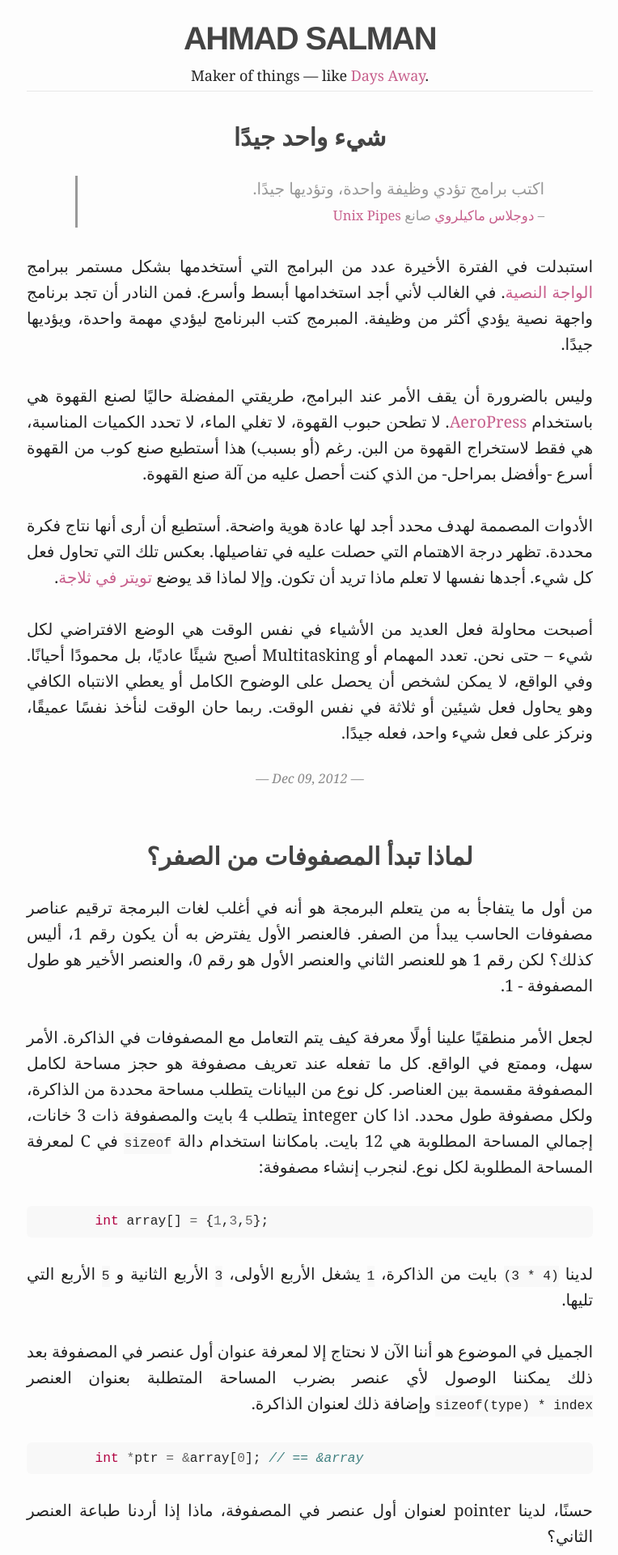
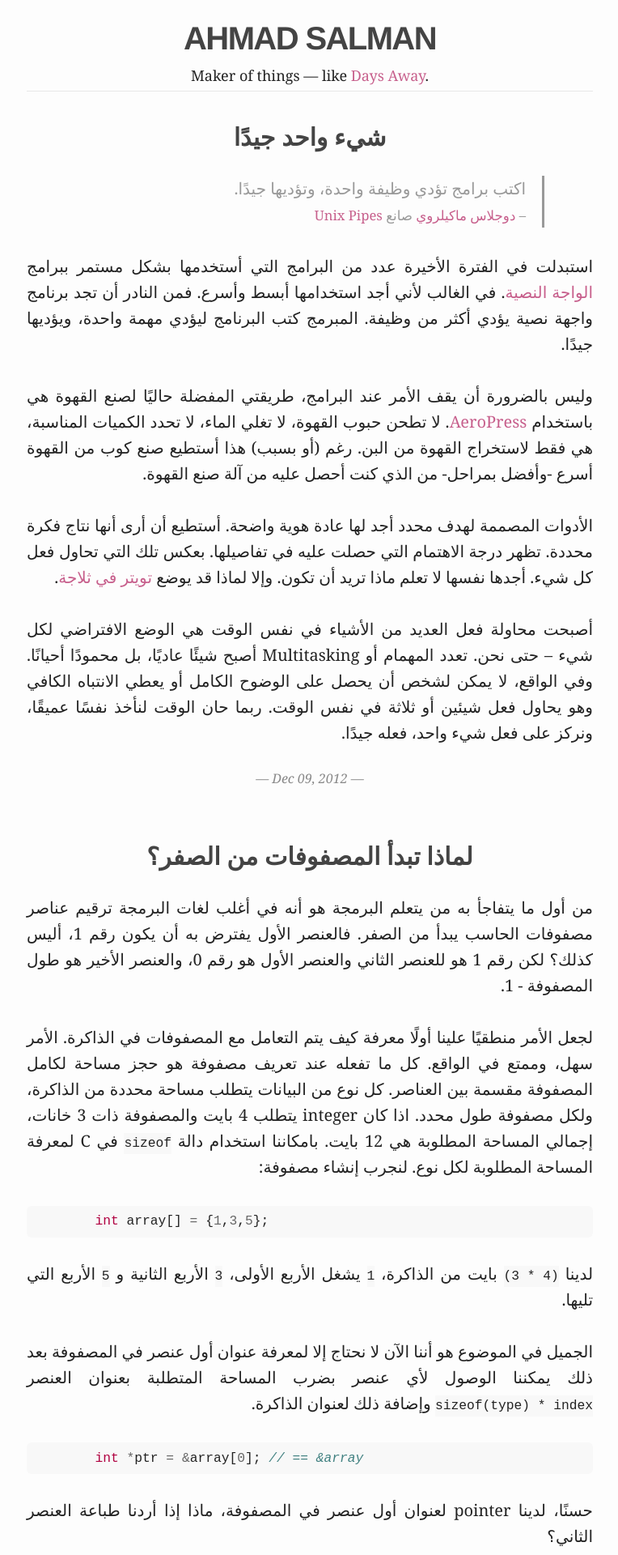
Before and after one commit to githubber/ahmads.github.com, a Jekyll site: the page built from index.html, in a window 1280 px wide. Shown: the top 1920 px of the page at 81% size, without its empty margins (257-1021 px from the left). Built offline with Jekyll 4.4.1, drawn with Linux system fonts in a browser that asks for light colours; nearby versions of some CDN libraries; some web fonts are replaced; Markdown is read by kramdown in place of the engine named in the settings; the list of posts is cut into pages by our own code.

Commit message:
edit css

```diff
--- a/css/screen.css
+++ b/css/screen.css
@@ -59,8 +59,8 @@ blockquote {
 	padding: 0;
 	margin: 1em 3em;
 	color: #999;
-	border-left: 3px solid #999;
-	padding-left: 1em;
+	border-right: 3px solid #999;
+	padding-right: 1em;
 }
 
 pre,
@@ -176,6 +176,10 @@ hr {
 
 }
 
+.hero {
+	text-align: center;
+}
+
 .footer {
 	font-size: .9em;
 	text-align: center;
```
